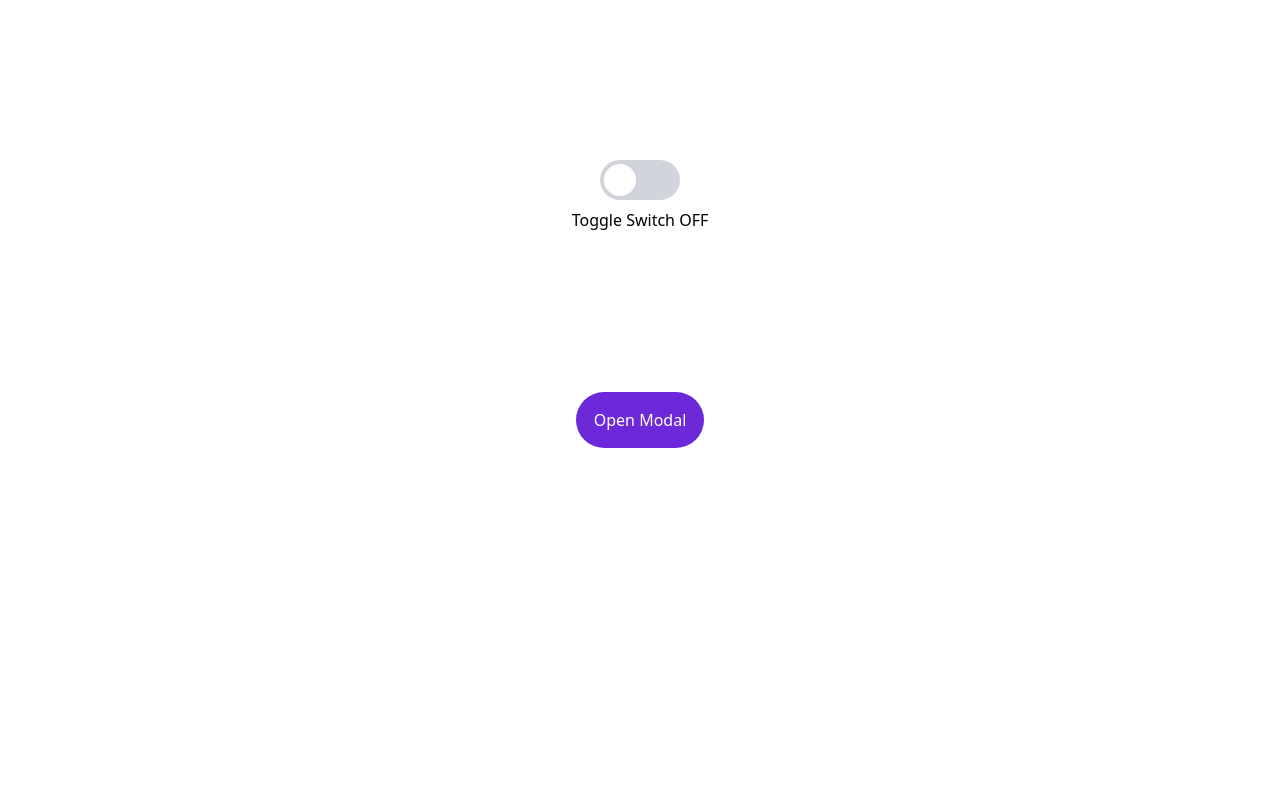
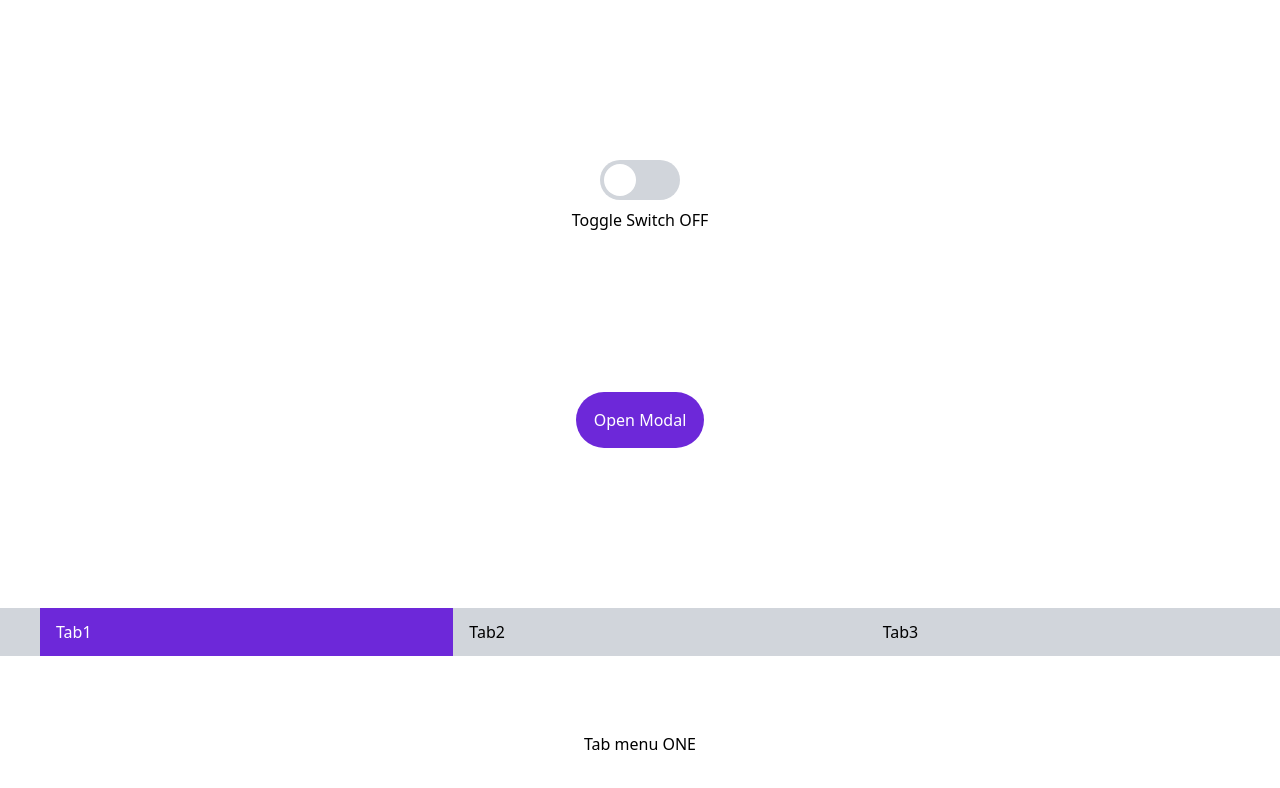
Before and after one commit to Leo-Xee/wanted_pre_onboarding, a React (Create React App) app: page / in a window 1280 px wide. Shown: the top 788 px of the page. Built offline with nearby package versions, Linux system fonts and the light colour scheme.

Commit message:
:sparkles: tab 컴포넌트 추가

```diff
--- a/src/App.jsx
+++ b/src/App.jsx
@@ -2,6 +2,7 @@ import React from "react";
 
 import Toggle from "./components/Toggle";
 import Modal from "./components/Modal";
+import Tab from "./components/Tab";
 
 function App() {
   return (
@@ -10,6 +11,7 @@ function App() {
       <Modal>
         <div>Hello, CodeStates</div>
       </Modal>
+      <Tab />
     </div>
   );
 }
--- /dev/null
+++ b/src/components/Tab.jsx
@@ -0,0 +1,36 @@
+import React, { useState } from "react";
+
+function Tab() {
+  const [tab, setTab] = useState("ONE");
+  const tabs = ["ONE", "TWO", "THREE"];
+
+  const onChangeTab = (e) => {
+    const { name } = e.target;
+    setTab(name);
+  };
+
+  return (
+    <div className="flex flex-col justify-center mt-40">
+      <div className="flex w-full h-12 pl-10 bg-gray-300">
+        {tabs.map((val, idx) => (
+          <button
+            key={idx}
+            type="button"
+            name={val}
+            onClick={onChangeTab}
+            className={`flex-1 text-left pl-4 ${
+              tab === val ? "bg-violet-700 text-white" : ""
+            }`}
+          >
+            Tab{idx + 1}
+          </button>
+        ))}
+      </div>
+      <div className="flex justify-center items-center h-44">
+        <div>Tab menu {tab}</div>
+      </div>
+    </div>
+  );
+}
+
+export default Tab;
```
